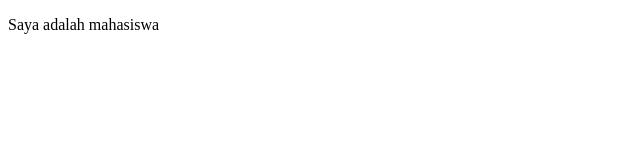
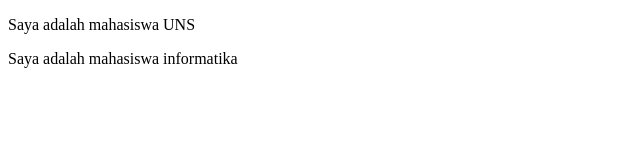
Before and after one commit to Bintangpw/belajar-git, a plain HTML site: page about.html in a window 1280 px wide. Shown: the whole page, without its empty margins (0-640 px from the left). Drawn offline with Linux system fonts and the light colour scheme.

Commit message:
Update about.html

```diff
--- a/about.html
+++ b/about.html
@@ -5,6 +5,7 @@
     <title>Belajar Git - Project 01</title>
   </head>
   <body>
-    <p>Saya adalah mahasiswa</p>
+    <p>Saya adalah mahasiswa UNS</p>
+    <p>Saya adalah mahasiswa informatika</p>
   </body>
 </html>
```
